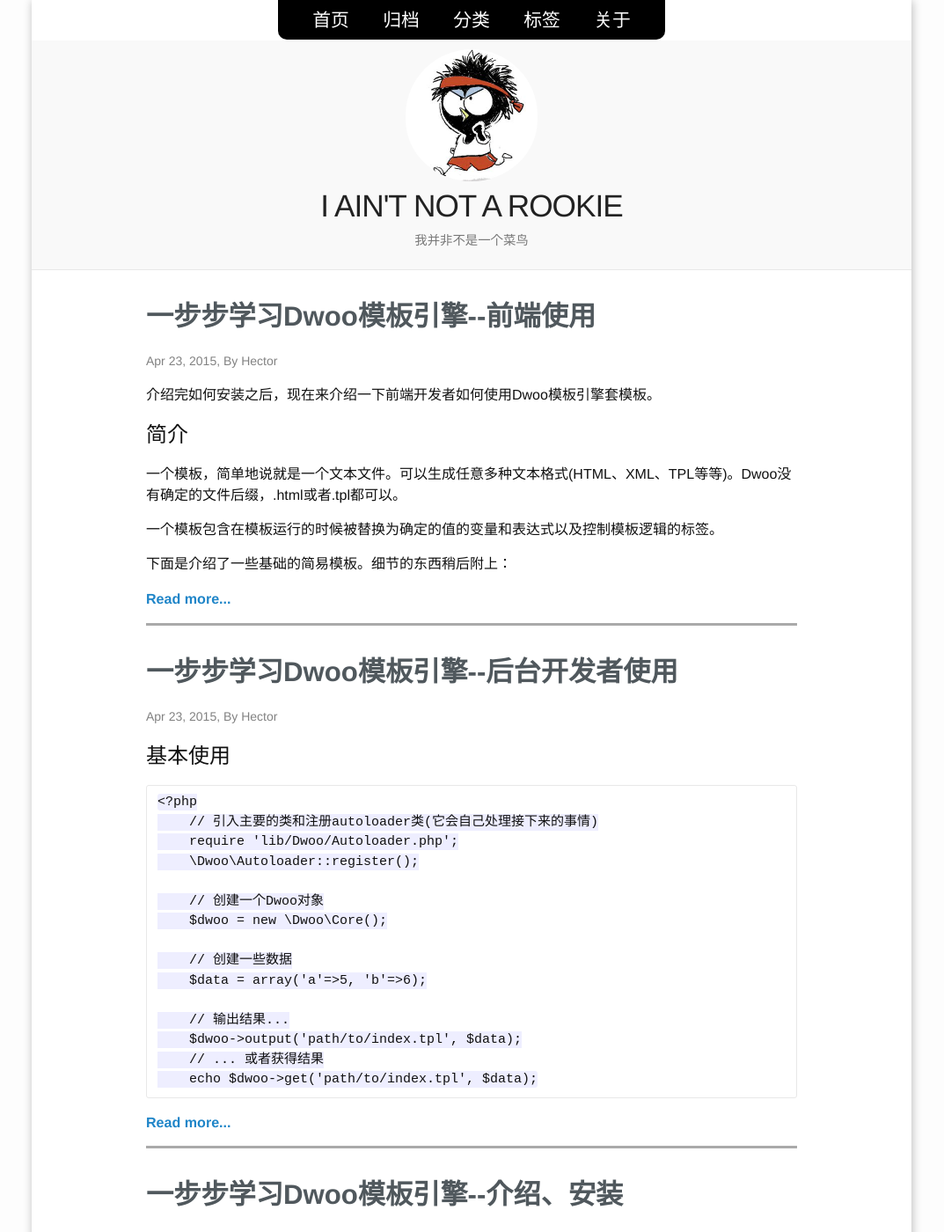
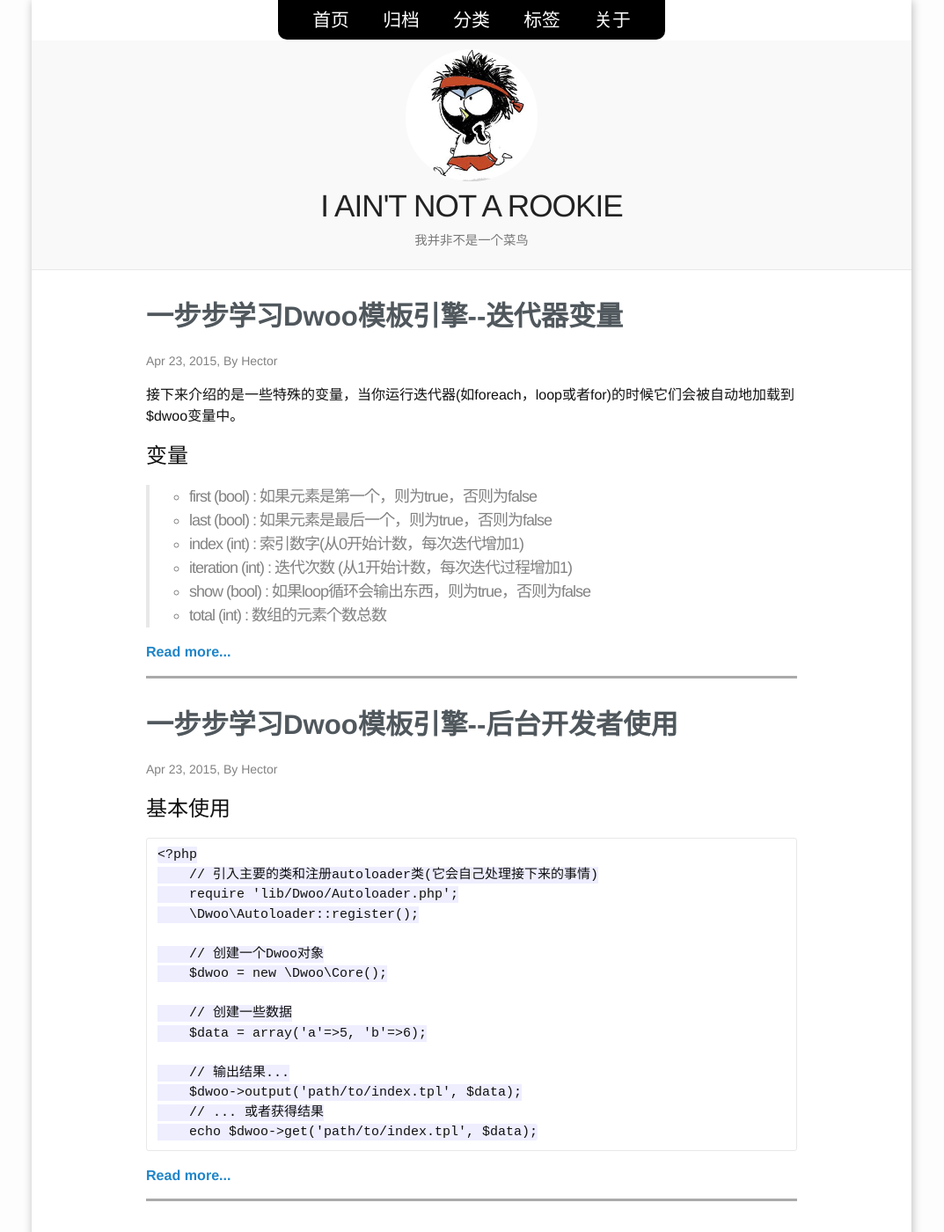
Before and after one commit to hoohack/hoohack.github.io, a Jekyll site: the page built from index.html, in a window 1280 px wide and 1400 px high. Shown: the whole window at 88% size, without its empty margins (104-1177 px from the left). Built offline with Jekyll 4.4.1, drawn with Linux system fonts in a browser that asks for light colours; the list of posts is cut into pages by our own code; comment, search, counter and statistics services are not loaded; some of the changed text lies outside the part shown.

Commit message:
new post:learning-dwoo-step-by-step-iterator-variables

```diff
--- /dev/null
+++ b/_posts/2015/2015-04-23-learning-dwoo-step-by-step-iterator-variables.md
@@ -0,0 +1,39 @@
+---
+layout: post
+title:  "一步步学习Dwoo模板引擎--迭代器变量"
+date:   '2015-04-23 12:00:41'
+author: Hector
+categories: PHP
+excerpt: 'PHP,Dwoo,模板引擎'
+keywords: 'PHP，Dwoo，模板引擎'
+tags: [PHP,Dwoo,模板引擎]
+---
+
+接下来介绍的是一些特殊的变量，当你运行迭代器(如foreach，loop或者for)的时候它们会被自动地加载到$dwoo变量中。
+
+##变量
+> * first (bool) : 如果元素是第一个，则为true，否则为false
+> * last (bool) : 如果元素是最后一个，则为true，否则为false
+> * index (int) : 索引数字(从0开始计数，每次迭代增加1)
+> * iteration (int) : 迭代次数 (从1开始计数，每次迭代过程增加1)
+> * show (bool) : 如果loop循环会输出东西，则为true，否则为false
+> * total (int) : 数组的元素个数总数
+
+<!--more-->
+
+##说明
+> * 你可以通过`{$dwoo.<plugin (foreach, loop or for)>.<foreach name>.<var>}`访问它们
+> * 如果你没有为插件提供名字参数，它默认会使用"default"，这意味着你可以这样访问一个foreach变量：`{$dwoo.foreach.default.first}`
+> * $dwoo变量可以被简写为$，那就是说，`{$.foreach.default.first}`也是可以运行的
+
+##例子
+
+    {foreach $mArr, key, value, name='default'}
+       {if $dwoo.foreach.default.first}
+          First element
+       {elseif $dwoo.foreach.default.index == 2}
+          Second element
+       {elseif $dwoo.foreach.default.last}
+          Last element
+       {/if}
+    {/foreach}
```
Also changed, not shown: _posts/2015/2015-04-23-learning-dwoo-step-by-step-dwoo-for-designers.md (+1 -1 lines), _posts/2015/2015-04-23-learning-dwoo-step-by-step-dwoo-for-developer.md (+1 -1 lines).
